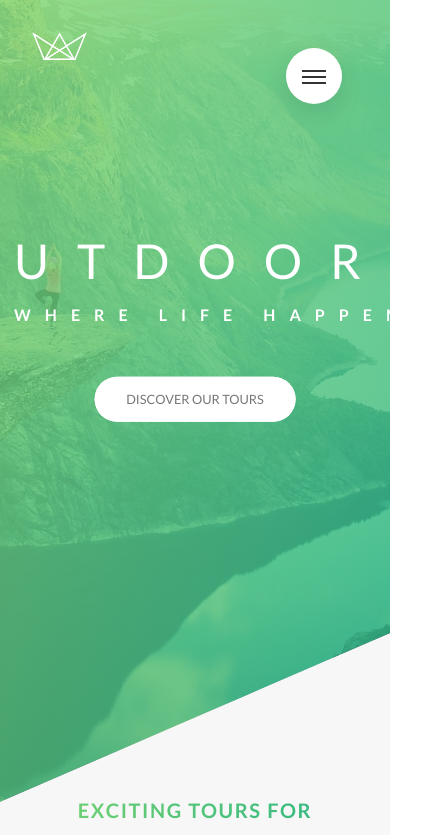
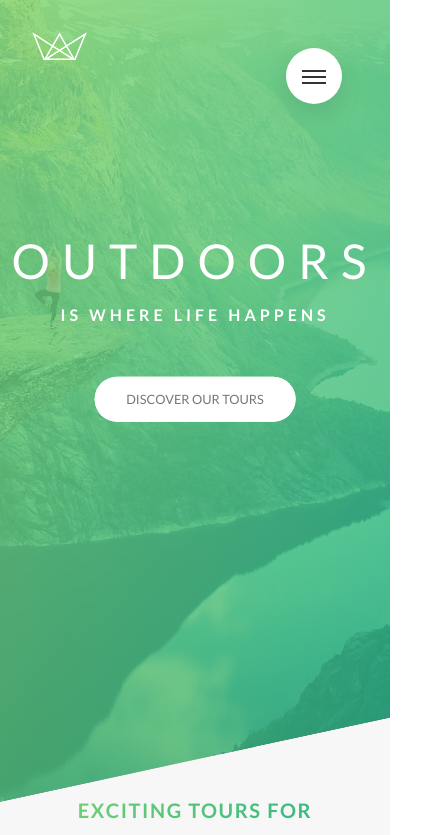
Before and after one commit to lpython/natours-parcel-react-jss, a React (Create React App) app: page / in a window 390 px wide. Shown: the top 835 px of the page, 442 px wide, since content can reach past the window. Built offline with nearby package versions, Linux system fonts and the light colour scheme.

Commit message:
Fixed phone response

```diff
--- a/src/About.jsx
+++ b/src/About.jsx
@@ -45,7 +45,6 @@ const useStyles = createUseStyles(theme => ({
 
         '& .composition': {
             position: 'relative',
-            // transition: 'all .2s',
 
             '& .photo': {
                 width: '55%',
@@ -56,43 +55,43 @@ const useStyles = createUseStyles(theme => ({
                 transition: 'all .2s',
                 outlineOffset: '2rem',
 
-                // @include respond(tablet-portrait){
-                //     position: relative,
-                //     float: left !important,
-                //     width: 33.333333%,
-                //     boxShadow: 0 1rem 2rem rgba($color-black, .4),
-                // }
+                [theme.respond("tab-port")]: {
+                    float: 'left',
+                    position: 'relative',
+                    width: '33.333333%',
+                    boxShadow: `0 1rem 2rem rgba(${theme.colorBlack}, .4)`,
+                },
 
                 '&.p1': {
                     left: 0,
                     top: '-2rem',
 
-                    // @include respond(tablet-portrait){
-                    //     top: 1rem,
-                    //     transform: scale(1.1),
-                    // }
+                    [theme.respond("tab-port")]: {
+                        top: '1rem',
+                        transform: 'scale(1.1)',
+                    }
                 }
                 ,
                 '&.p2': {
                     right: 0,
                     top: '2rem',
 
-                    // @include respond(tablet-portrait){
-                    //     top: -1rem,
-                    //     transform: scale(1.3),
-                    //     z-index: 199,
-                    // }
+                    [theme.respond("tab-port")]: {
+                        top: '-1rem',
+                        transform: 'scale(1.3)',
+                        zIndex: 199,
+                    }
                 }
                 ,
                 '&.p3': {
                     left: '20%',
                     top: '10rem',
 
-                    // @include respond(tablet-portrait){
-                    //     top: 1rem,
-                    //     left: 0,
-                    //     transform: scale(1.1),
-                    // }
+                    [theme.respond("tab-port")]: {
+                        top: '1rem',
+                        left: 0,
+                        transform: 'scale(1.1)',
+                    }
                 }
                 ,
                 '&:hover': {
--- a/src/Header.jsx
+++ b/src/Header.jsx
@@ -33,12 +33,12 @@ const useStyles = createUseStyles(theme => ({
                 ${convert(theme.colorPrimaryLight)},
                 ${convert(theme.colorPrimaryDark)} ),
                 url('./images/hero-small.jpg')`
-        }
-        ,
-        // @include respond(phone) {
-        //     -webkit-clip-path: polygon(0 0, 100% 0, 100% 85vh, 0 100%),
-        //     clip-path: polygon(0 0, 100% 0, 100% 85vh, 0 100%),
-        // }
+        },
+
+        [theme.respond("phone")]: {
+            clipPath: 'polygon(0 0, 100% 0, 100% 85vh, 0 100%)',
+            '-webkit-clip-path': 'polygon(0 0, 100% 0, 100% 85vh, 0 100%)'
+        },
 
         '& .logo-box': {
             position: 'absolute',
@@ -99,9 +99,9 @@ const useCenterHeadingStyles = createUseStyles(theme => ({
             animationDuration: '1s',
             animationTimingFunction: 'ease-out',
 
-            // @include respond(phone) {
-            //     letter-spacing: 1.5rem,
-            // }
+            [theme.respond("phone")]: {
+                letterSpacing: '1.5rem',
+            }
         }
         ,
         '& .sub': {
@@ -112,9 +112,9 @@ const useCenterHeadingStyles = createUseStyles(theme => ({
 
             animation: 'moveInRight 1s ease-out',
 
-            // @include respond(phone) {
-            //     letter-spacing: .5rem,
-            // }
+            [theme.respond("phone")]: {
+                letterSpacing: '0.5rem',
+            }
         }
     }
 }))
```
